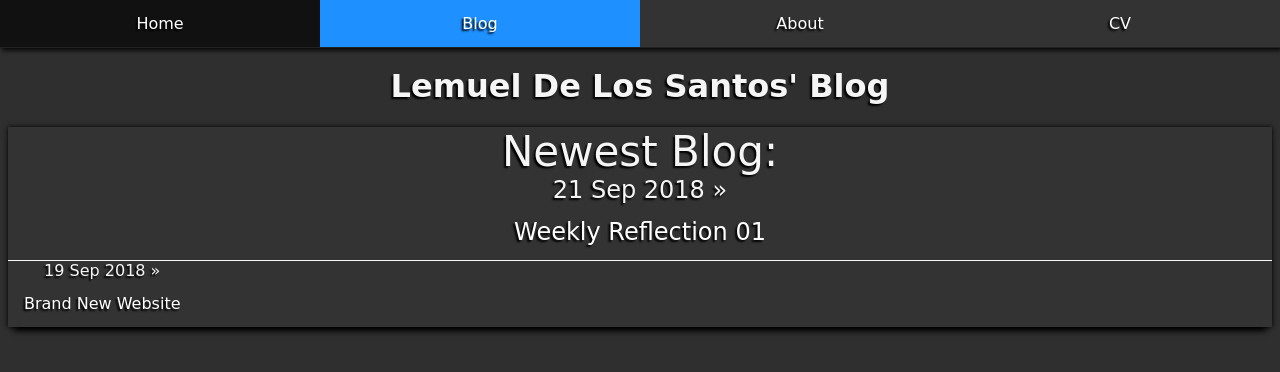
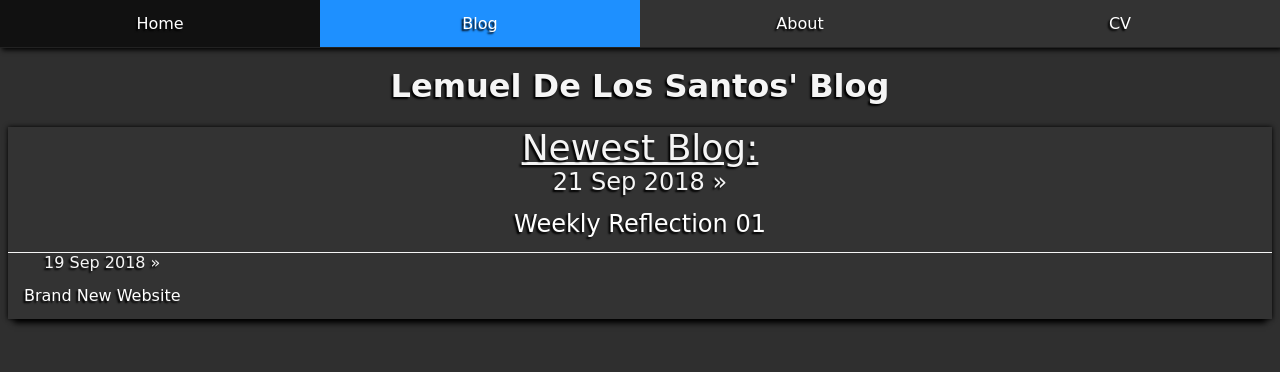
Before and after one commit to lemueldls/lemueld6200.github.io, a Jekyll site: the page built from blog/index.html, in a window 1280 px wide. Shown: the top 372 px of the page. Built offline with Jekyll 4.4.1, drawn with Linux system fonts in a browser that asks for light colours; the list of posts is cut into pages by our own code.

Commit message:
Update main.css

```diff
--- a/css/main.css
+++ b/css/main.css
@@ -58,12 +58,13 @@ p a {
 .posts li:first-child::before {
 	width:100%;
 	display:block;
-	font-size:175%;
+	font-size:150%;
 	white-space:pre;
 	content:"Newest Blog:";
-	text-decoraction:underline;
+	text-decoration:underline;
 }
 .posts li a:first-child {
+	padding:10px;
 	font-size:175%;
 }
 ul {
```
